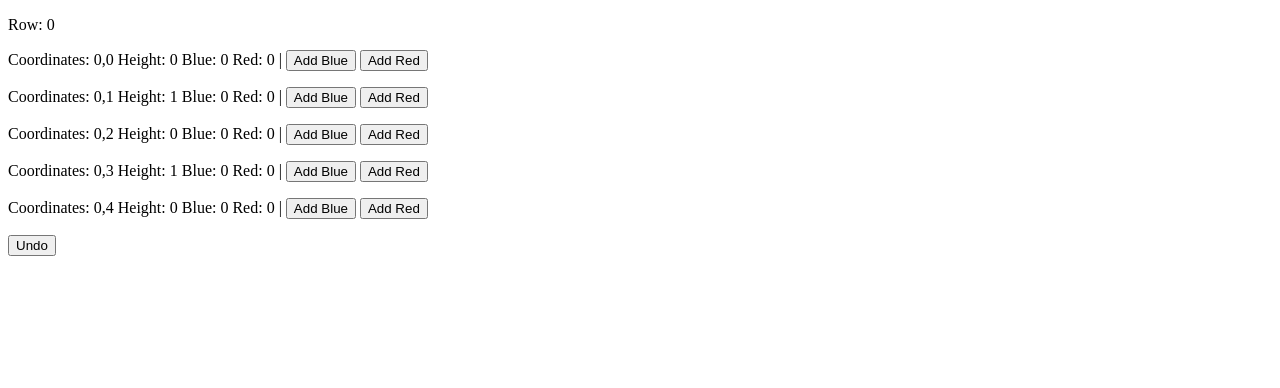
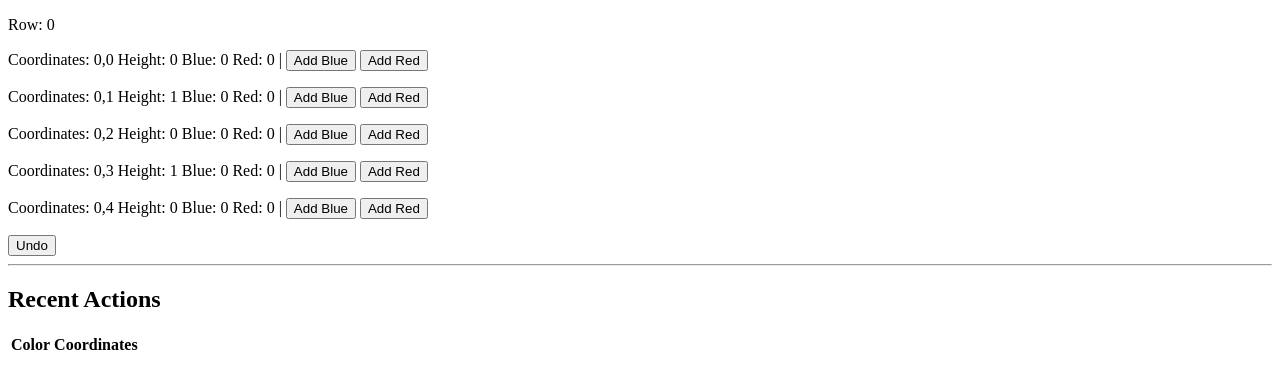
Before and after one commit to 1toldyou/PP-ScoreBoard, a SvelteKit app: page / in a window 1280 px wide. Shown: the top 388 px of the page. Built offline with nearby package versions, Linux system fonts and the light colour scheme.

Commit message:
something else works

```diff
--- a/src/routes/+page.svelte
+++ b/src/routes/+page.svelte
@@ -21,10 +21,10 @@
 	let actions: ConeAction[] = [];
 
 	$: {
-		console.log("actions", actions);
+		// console.log("actions", actions);
 		updatePole();
 		junctions = junctions;
-		console.log("0, 0: ", junctions[0][0].cones);
+		// console.log("0, 0: ", junctions[0][0].cones);
 	}
 
 	function addConeToPole(xCoordinate: number, yCoordinate: number, color: Alliance): void {
@@ -48,16 +48,18 @@
 	function updatePole(): void {
 		console.log("updatePole");
 		actions.forEach((action, i) => {
-			console.log("action i", i);
+			// console.log("action i", i);
+			// console.log("action.pole.coordinates[1] action.pole.coordinates[0]", action.pole.coordinates[1], action.pole.coordinates[0])
 			let currentPole = structuredClone(junctions[action.pole.coordinates[1]][action.pole.coordinates[0]]);
 			if (action.cone.color === Alliance.BLUE) {
 				currentPole.blueConeCount++;
 			} else {
 				currentPole.redConeCount++;
 			}
-			console.log("currentPole.cones before", currentPole.cones)
-			currentPole.cones = [...currentPole.cones, action.cone];
-			console.log("currentPole.cones after", currentPole.cones)
+			// console.log("currentPole.cones before", currentPole.cones);
+			// currentPole.cones = [...currentPole.cones, action.cone];
+			currentPole.cones.push(action.cone);
+			// console.log("currentPole.cones after", currentPole.cones);
 			junctions[action.pole.coordinates[1]][action.pole.coordinates[0]] = currentPole;
 		});
 	}
@@ -74,7 +76,7 @@
 						Height: {pole.height}
 						Blue: {pole.blueConeCount}
 						Red: {pole.redConeCount}
-						{#if pole.cones.length > 0}
+						{#if pole.cones.length < 0}
 							{#each pole.cones as cone}
 								<span>{cone.color}</span>
 							{/each}
@@ -89,4 +91,23 @@
 	{/each}
 
 	<button on:click={undoAction}>Undo</button>
+
+	<hr>
+
+	<h2>Recent Actions</h2>
+	<table>
+		<thead>
+			<tr>
+				<th>Color</th>
+				<th>Coordinates</th>
+			</tr>
+		</thead>
+		<tbody>
+			{#each actions as action}
+				<tr>
+					<td>{Alliance[action.cone.color]}</td>
+					<td>{action.cone.coordinates[0]},{action.cone.coordinates[1]}</td>
+				</tr>
+			{/each}
+	</table>
 </section>
```
